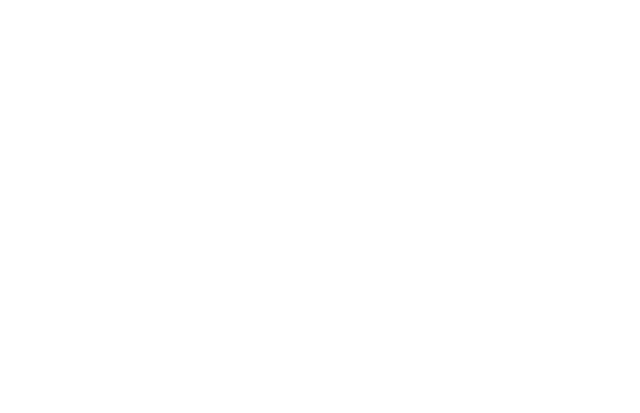
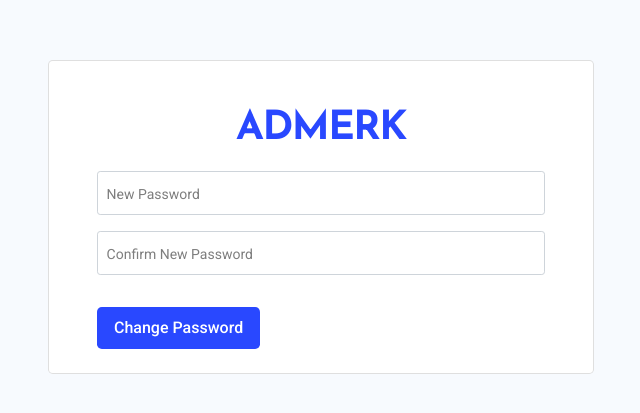
Before and after one commit to AdMerk-Corp-Inc/admerkFrontend, a React (Create React App) app: page /change-password in a window 1280 px wide. Before the commit this address had no page. Shown: the part 183-596 px from the top of the page, without its empty margins (319-959 px from the left). Built offline with nearby package versions, Linux system fonts and the light colour scheme; a web font is replaced by a local one.

Commit message:
Change Password page

```diff
--- a/src/App.js
+++ b/src/App.js
@@ -24,6 +24,7 @@
 import Volunteer from './screens/Volunteer';
 import EditAccountProfile from './screens/EditAccountProfile';
 import VolunteerAdminDashboard from './screens/VolunteerAdminDashboard';
+import ChangePassword from './screens/auth/ChangePassword';
 
 function App() {
   const { user } = useContext(userContext)
@@ -38,6 +39,7 @@
           <Route path='/signup-sponser' exact={true} element={<SignupSponser />} />
           <Route path='/signup-refugee' exact={true} element={<SignupCustomer />} />
           <Route path='/create-volunteer' exact={true} element={<Volunteer />} />
+          <Route path='/change-password' exact={true} element={<ChangePassword />} />
 
           <Route path='/sponsor-dashboard' exact={true} element={<Layout>
             <SponsorDashboard />
--- a/src/component/Navbar.js
+++ b/src/component/Navbar.js
@@ -60,7 +60,7 @@
               </a>
               <ul class="dropdown-menu" aria-labelledby="dropdown1">
                 <li><a class="dropdown-item" href="/profile">My Account</a></li>
-                <li><a class="dropdown-item" href="#">Change Password</a></li>
+                <li><a class="dropdown-item" href="/change-password">Change Password</a></li>
                 <li className='mt-1'><a class="dropdown-item" href='javascript:void(0)' onClick={() => {
                   setUser(null)
                 }}>Logout</a></li>
--- /dev/null
+++ b/src/screens/auth/ChangePassword.js
@@ -0,0 +1,110 @@
+import React, { useContext, useState } from 'react'
+import { toast } from 'react-toastify'
+import { userContext } from '../../context/UserContext'
+import { url } from '../../Helper/Helper'
+
+function ChangePassword() {
+
+  const { setUser } = useContext(userContext)
+  const [newpassword, setNewPassword] = useState('')
+  const [confirmpassword, setConfirmPassword] = useState('')
+
+  async function handleSubmit(e) {
+    e.preventDefault()
+
+    const formData = new FormData()
+    formData.append("email", newpassword)
+    formData.append("password", confirmpassword)
+
+    const response = await fetch(url + 'login', {
+      method: 'POST',
+      body: formData
+    });
+
+    if (response.ok == true) {
+      const data = await response.json();
+
+      if (data.status == 200) {
+        setUser(data?.user_data)
+        if (data.user_data.role == 4) {
+          window.location = window.location.origin + "/refugee-dashboard"
+        } else if (data.user_data.role == 3) {
+          window.location = window.location.origin + "/sponsor-dashboard"
+        } else {
+          window.location = window.location.origin + "/admin-dashboard"
+        }
+      } else {
+        toast.error(data?.message)
+      }
+    } else {
+      toast.error("Internal Server Error")
+    }
+  }
+
+  return (
+    <div className='login-div'>
+      <section className="h-custom d-flex align-items-center" style={{ backgroundColor: '#0061df08' }}>
+        <div className="container py-5 h-100">
+          <div className="row d-flex justify-content-center align-items-center h-100">
+            <div className="col-lg-6">
+              <div className="card rounded-3">
+
+                <div className="card-body p-4 pb-0 p-md-5 pb-md-0">
+                  <h2 className='text-center mb-4'><a href="">ADMERK</a></h2>
+
+                  <form onSubmit={(e) => handleSubmit(e)}>
+                    <div className='row'>
+                      <div className="filter-form-MUI-input-text col-md-12">
+                        <main class="input-div">
+                          <input
+                            class="inner-input"
+                            type="password"
+                            placeholder=' '
+                            id='name'
+                            autoComplete="off"
+                            required
+                            value={newpassword}
+                            onChange={e => setNewPassword(e.target.value)}
+                          />
+                          <label for="name" class="inner-label">New Password</label>
+                        </main>
+                      </div>
+
+                      <div className="filter-form-MUI-input-text col-md-12">
+                        <main class="input-div">
+                          <input
+                            class="inner-input"
+                            type="password"
+                            placeholder=" "
+                            id='password'
+                            autoComplete="off"
+                            required
+                            value={confirmpassword}
+                            onChange={e => setConfirmPassword(e.target.value)}
+                          />
+                          <label for="name" class="inner-label">Confirm New Password</label>
+                        </main>
+                      </div>
+                    </div>
+
+                    <div className='d-flex justify-content-between align-items-center mt-3 forgot-pass-div'>
+                      <button type="submit" className="btn custom-sm-btn btn-lg my-0 mb-4">Change Password</button>
+
+                    </div>
+                  </form>
+
+
+
+
+                </div>
+              </div>
+            </div>
+          </div>
+        </div>
+      </section>
+    </div>
+  )
+}
+
+
+export default ChangePassword;
```
Also changed, not shown: 1 other file (tests, documents, lock files or other folders).
